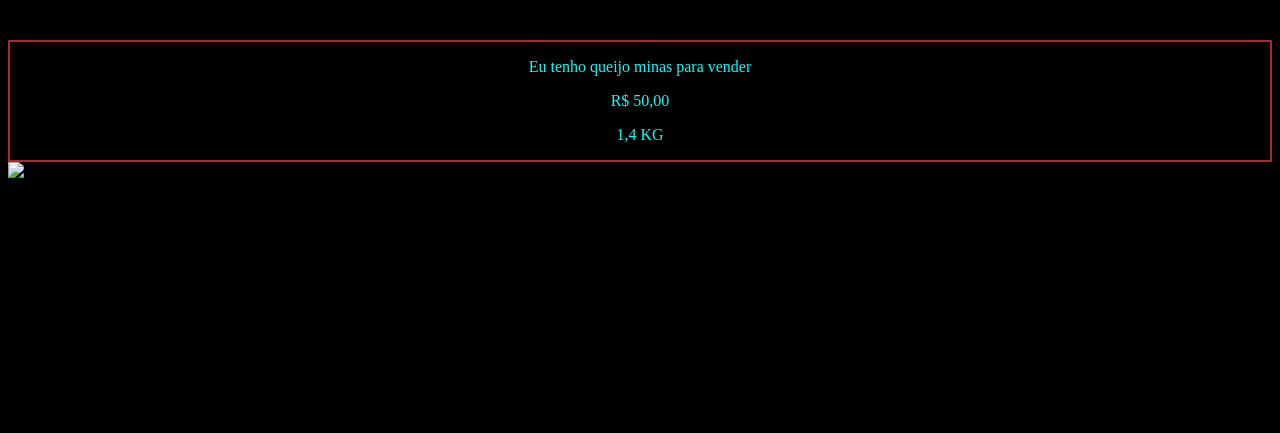
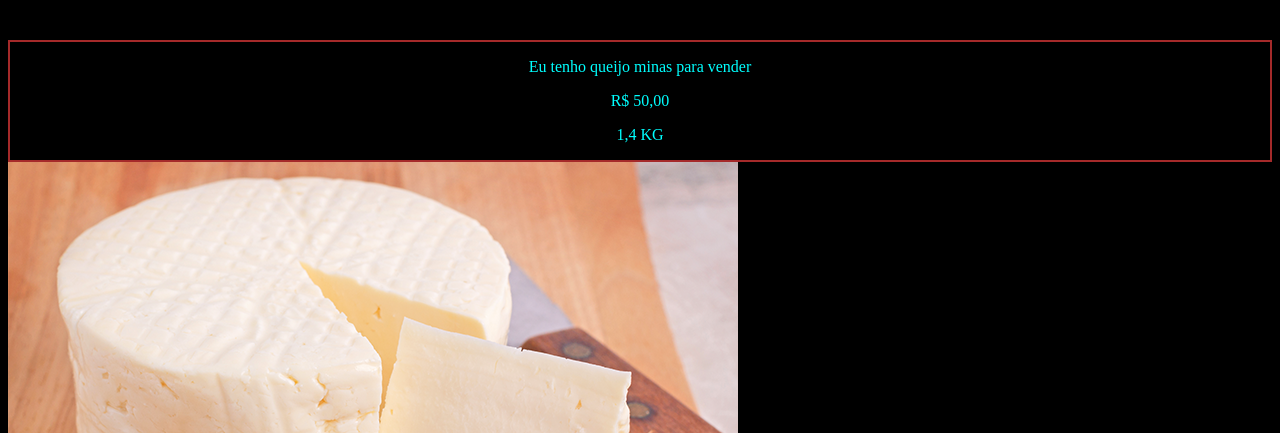
Before and after one commit to Divevin/IFPR-1-aula, a plain HTML site: page index.html in a window 1280 px wide. Shown: the part 367-800 px from the top of the page. Drawn offline with Linux system fonts and the light colour scheme.

Commit message:
Update index.html

```diff
--- a/index.html
+++ b/index.html
@@ -18,7 +18,7 @@
     <p>1,4 KG</p>
 </div>
 
-<img src="img/queijo.png"/>
+<img src="queijo.png"/>
 
 </body>
 </html>
```
